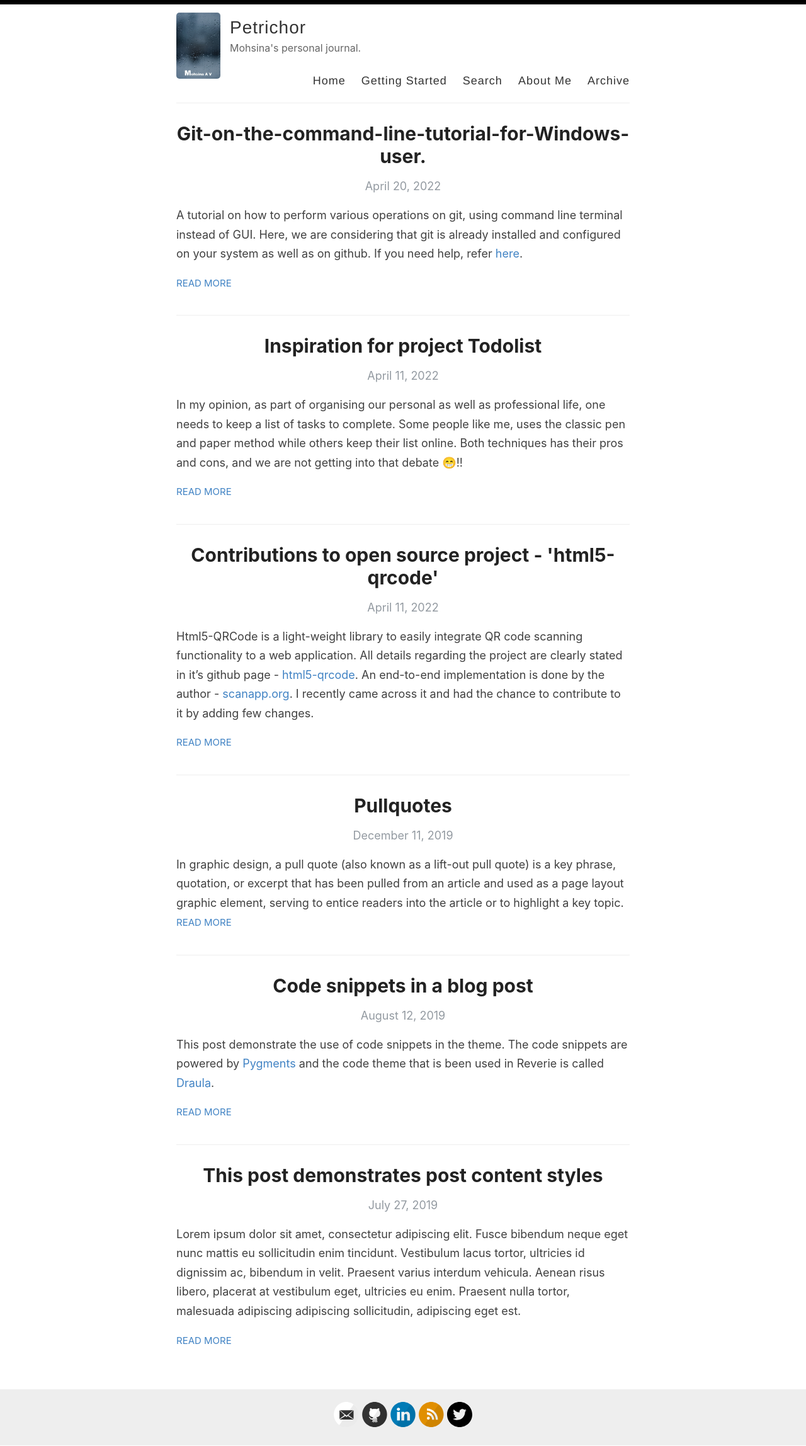
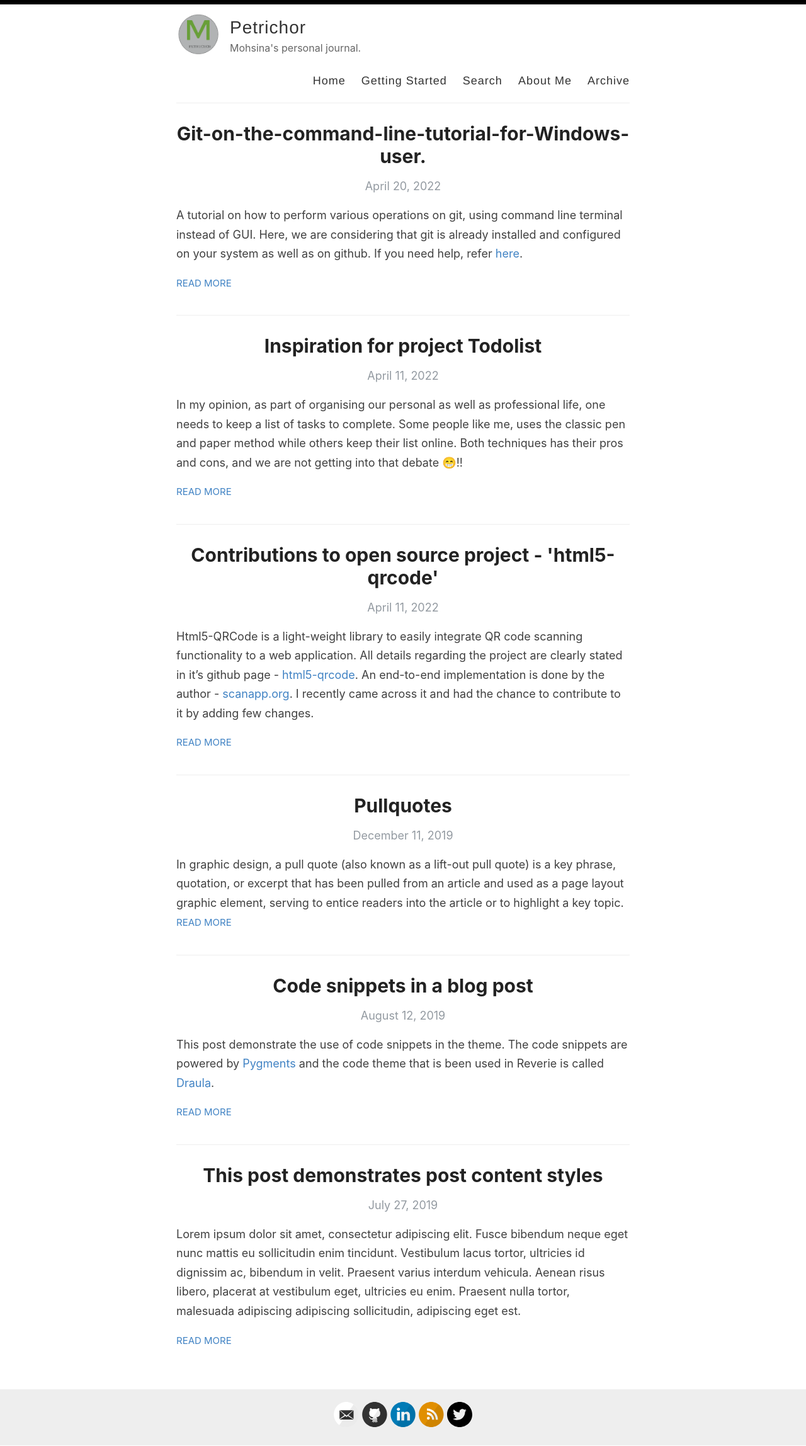
Before and after one commit to mohsinaav/mohsinaav.github.io, a Jekyll site: the page built from index.html, in a window 1280 px wide. Shown: the whole page at 63% size. Built offline with Jekyll 4.4.1, drawn with Linux system fonts in a browser that asks for light colours; the list of posts is cut into pages by our own code.

Commit message:
Modified home avatar image

```diff
--- a/_config.yml
+++ b/_config.yml
@@ -12,7 +12,7 @@ author: Mohsina A.V.
 description: Mohsina's personal journal.
 
 # URL of your avatar or profile pic (you could use your GitHub profile pic)
-avatar: /assets/images/Homepage_avatar.jpg
+avatar: /assets/images/petrichor.png
 
 #
 # Flags below are optional
```
